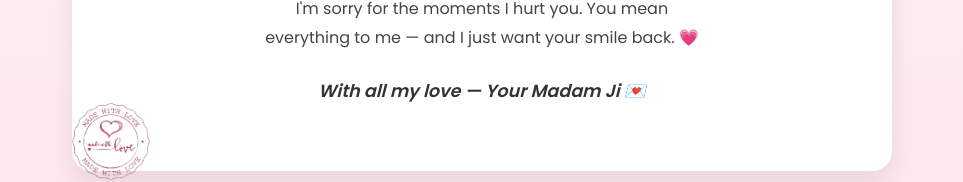
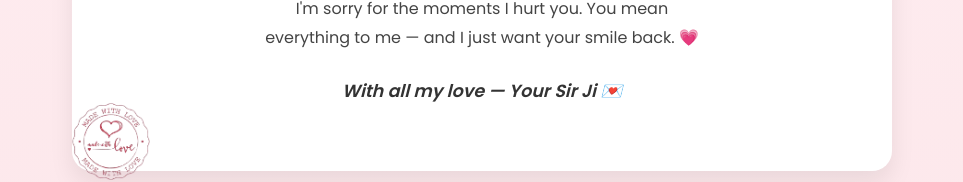
Before and after one commit to PhoeniX0902/loveyou, a plain HTML site: page page3.html in a window 1280 px wide. Shown: the part 311-493 px from the top of the page, without its empty margins (158-1121 px from the left). Drawn offline with nearby package versions, Linux system fonts and the light colour scheme.

Commit message:
Update page3.html

```diff
--- a/page3.html
+++ b/page3.html
@@ -34,7 +34,7 @@
         You mean everything to me — and I just want your smile back. 💗
       </p>
 
-      <p class="sign">With all my love — Your Madam Ji 💌</p>
+      <p class="sign">With all my love — Your Sir Ji 💌</p>
 
     </div>
 
```
